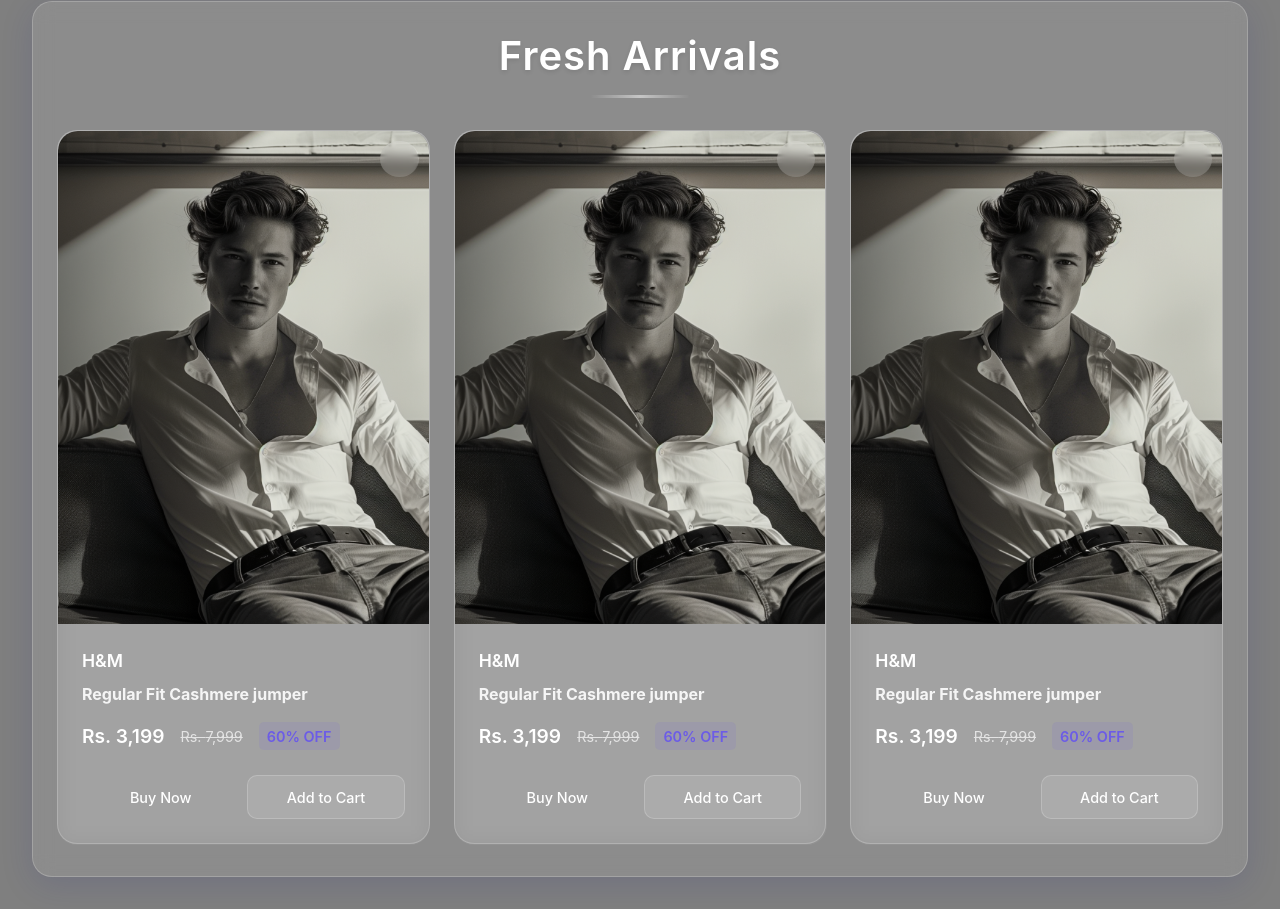
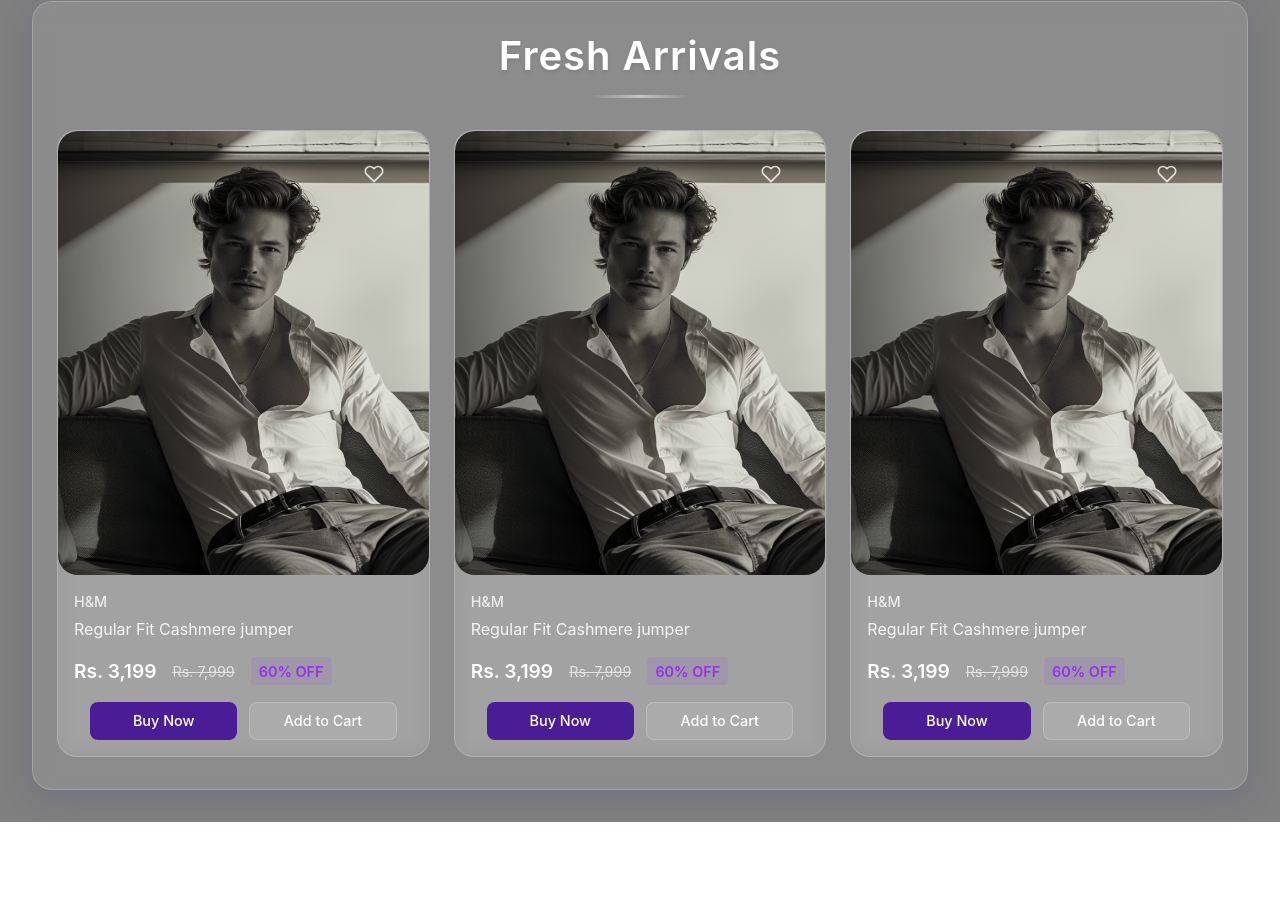
Before and after one commit to luxuryintaste-LIT/lit-ecommerce-backend, a React (Vite) app: page / in a window 1280 px wide. Shown: the part 859-1768 px from the top of the page. After the commit the page ends 1681 px from the top, so only its background shows below. Built offline with nearby package versions, Linux system fonts and the light colour scheme.

Commit message:
fixed the product design

```diff
--- a/src/styles/ProductCard.css
+++ b/src/styles/ProductCard.css
@@ -4,20 +4,21 @@
   border-radius: 20px;
   overflow: hidden;
   border: 1px solid rgba(255, 255, 255, 0.2);
-  transition: transform 0.3s ease, box-shadow 0.3s ease;
+  transition: transform 0.3s ease;
+  padding-bottom: 1rem;
 }
 
 .product-card:hover {
   transform: translateY(-5px);
-  box-shadow: 0 10px 30px rgba(0, 0, 0, 0.2);
 }
 
 .product-image-container {
   position: relative;
   width: 100%;
-  padding-top: 133%; /* 4:3 aspect ratio */
+  padding-top: 120%;
   overflow: hidden;
-  border-radius: 20px 20px 0 0;
+  border-radius: 20px;
+  margin-bottom: 1rem;
 }
 
 .product-image {
@@ -27,62 +28,51 @@
   width: 100%;
   height: 100%;
   object-fit: cover;
-  transition: transform 0.3s ease;
-}
-
-.product-card:hover .product-image {
-  transform: scale(1.05);
 }
 
 .wishlist-button {
   position: absolute;
-  top: 10px;
-  right: 10px;
-  background: rgba(255, 255, 255, 0.2);
+  top: 1rem;
+  right: 1rem;
+  background: none;
   border: none;
-  border-radius: 50%;
-  width: 36px;
-  height: 36px;
-  display: flex;
-  align-items: center;
-  justify-content: center;
   cursor: pointer;
-  transition: all 0.3s ease;
-  backdrop-filter: blur(5px);
-}
-
-.wishlist-button svg {
+  z-index: 2;
   color: white;
+  font-size: 1.5rem;
+  opacity: 0.8;
   transition: all 0.3s ease;
 }
 
 .wishlist-button:hover {
-  background: var(--primary-color);
+  opacity: 1;
+  transform: scale(1.1);
 }
 
 .product-info {
-  padding: 1.5rem;
+  padding: 0 1rem;
   color: white;
 }
 
 .brand-name {
-  font-size: 1.1rem;
-  font-weight: 600;
-  margin-bottom: 0.5rem;
+  font-size: 0.9rem;
+  font-weight: 500;
+  opacity: 0.8;
+  margin-bottom: 0.25rem;
 }
 
 .product-name {
   font-size: 1rem;
   margin-bottom: 1rem;
   opacity: 0.9;
+  font-weight: 400;
 }
 
 .price-container {
   display: flex;
   align-items: center;
   gap: 1rem;
-  margin-bottom: 1.5rem;
-  flex-wrap: wrap;
+  margin-bottom: 1rem;
 }
 
 .current-price {
@@ -97,25 +87,26 @@
 }
 
 .discount {
-  color: #6c5ce7;
+  color: #9333EA;
   font-weight: 600;
   padding: 0.2rem 0.5rem;
-  border-radius: 5px;
-  background: rgba(108, 92, 231, 0.1);
+  border-radius: 4px;
+  background: rgba(147, 51, 234, 0.1);
   font-size: 0.9rem;
 }
 
 .button-container {
   display: grid;
   grid-template-columns: 1fr 1fr;
-  gap: 0.5rem;
+  gap: 0.75rem;
+  padding: 0 1rem;
 }
 
 .buy-now,
 .add-to-cart {
-  padding: 0.8rem;
+  padding: 0.6rem;
   border: none;
-  border-radius: 10px;
+  border-radius: 8px;
   font-size: 0.9rem;
   font-weight: 500;
   cursor: pointer;
@@ -123,7 +114,7 @@
 }
 
 .buy-now {
-  background: var(--primary-color);
+  background: #4A1D96;
   color: white;
 }
 
@@ -134,7 +125,7 @@
 }
 
 .buy-now:hover {
-  background: #3b2c7d;
+  background: #5B21B6;
   transform: translateY(-2px);
 }
 
@@ -145,26 +136,16 @@
 
 @media (max-width: 768px) {
   .product-info {
-    padding: 1rem;
-  }
-
-  .brand-name {
-    font-size: 1rem;
-  }
-
-  .product-name {
-    font-size: 0.9rem;
-  }
-
-  .price-container {
-    margin-bottom: 1rem;
-  }
-
-  .current-price {
-    font-size: 1.1rem;
+    padding: 0 0.75rem;
   }
 
   .button-container {
-    grid-template-columns: 1fr;
+    padding: 0 0.75rem;
+  }
+
+  .buy-now,
+  .add-to-cart {
+    padding: 0.5rem;
+    font-size: 0.85rem;
   }
 }
```
